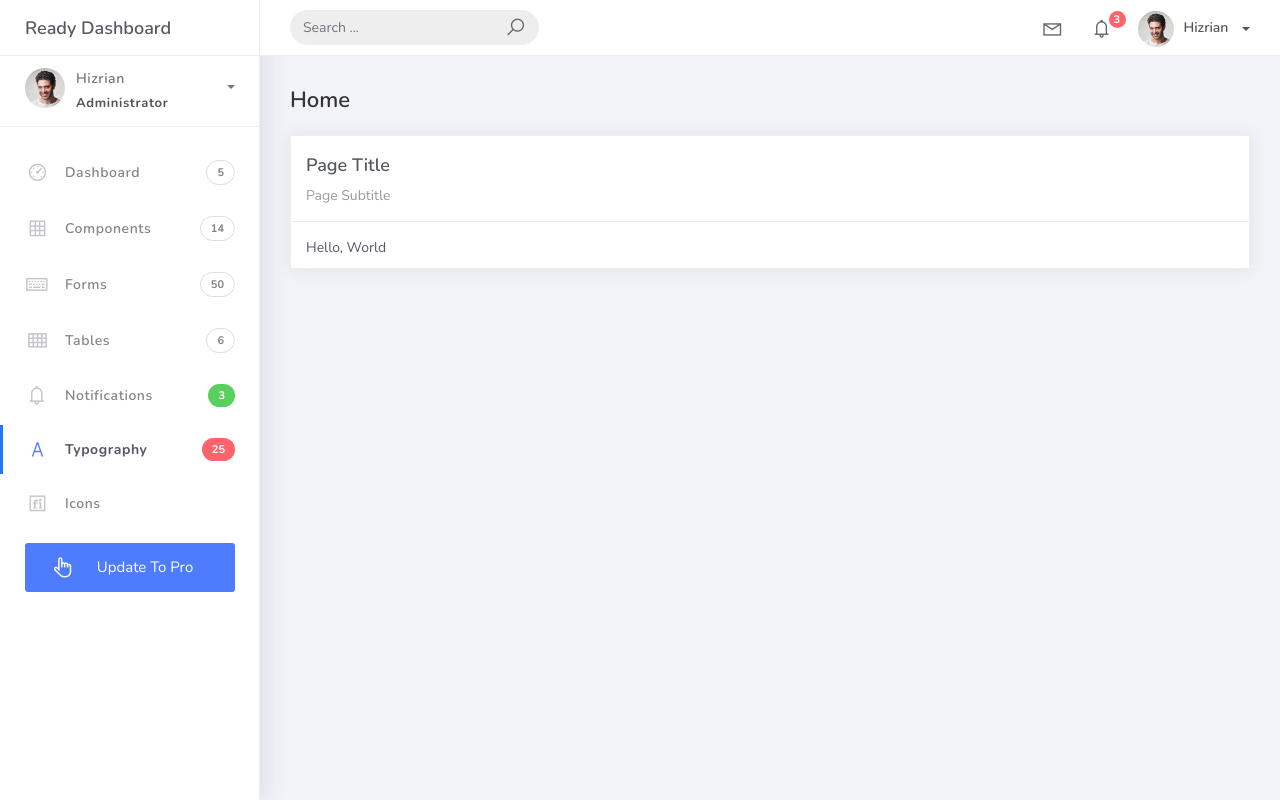
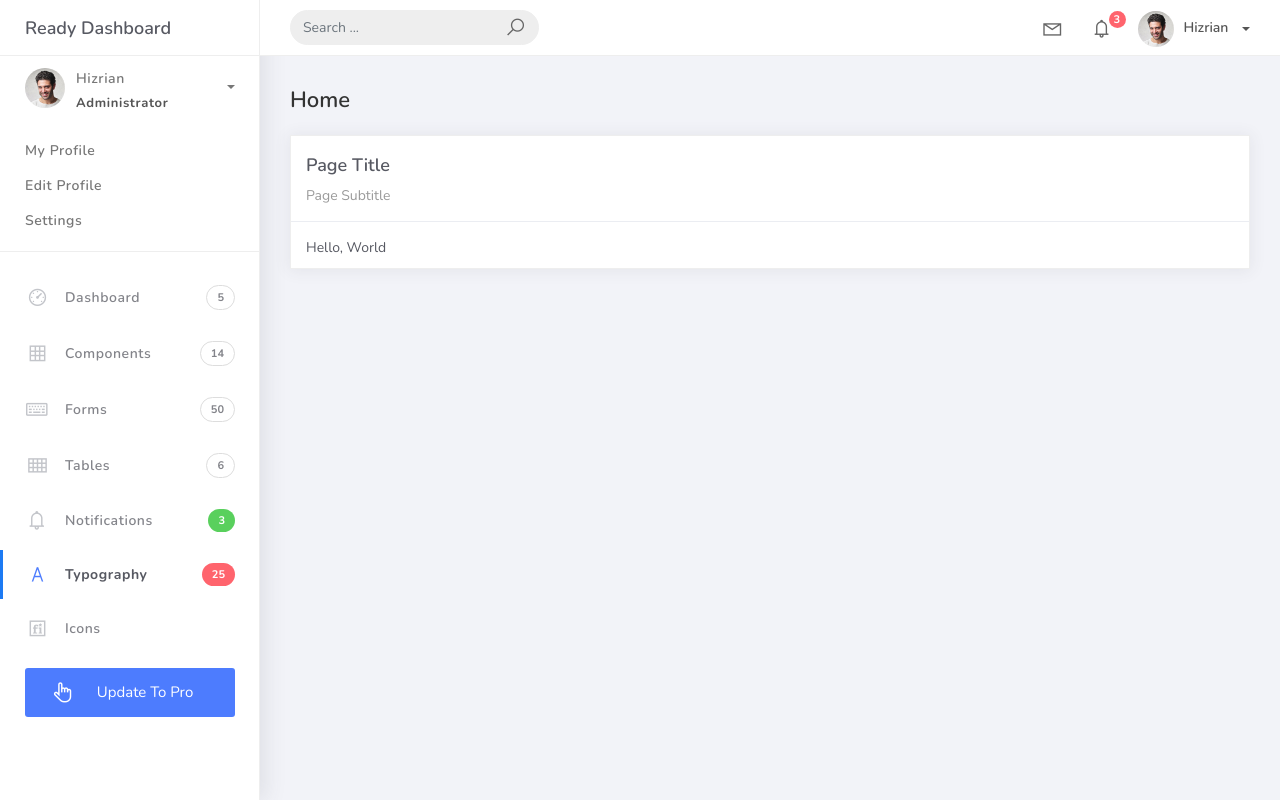
Before and after one commit to 202380269/PSUSphere, a Django app: template projectsite/templates/home.html in a window 1280 px wide. Run offline with Django 5.2, Linux system fonts and the light colour scheme; the template is opened without the code that fills it, so the values that code supplies are empty.

Commit message:
modify setting.py

```diff
--- a/projectsite/projectsite/settings.py
+++ b/projectsite/projectsite/settings.py
@@ -11,6 +11,7 @@ https://docs.djangoproject.com/en/5.2/ref/settings/
 """
 
 from pathlib import Path
+import os
 
 # Build paths inside the project like this: BASE_DIR / 'subdir'.
 BASE_DIR = Path(__file__).resolve().parent.parent
--- a/projectsite/templates/base.html
+++ b/projectsite/templates/base.html
@@ -145,7 +145,9 @@
 							</a>
 							<div class="clearfix"></div>
 
-							<div class="collapse in" id="collapseExample" aria-expanded="true" style="">
+							<div class="collapse show" id="collapseExample" aria-expanded="true">
+
+
 								<ul class="nav">
 									<li>
 										<a href="#profile">
```
